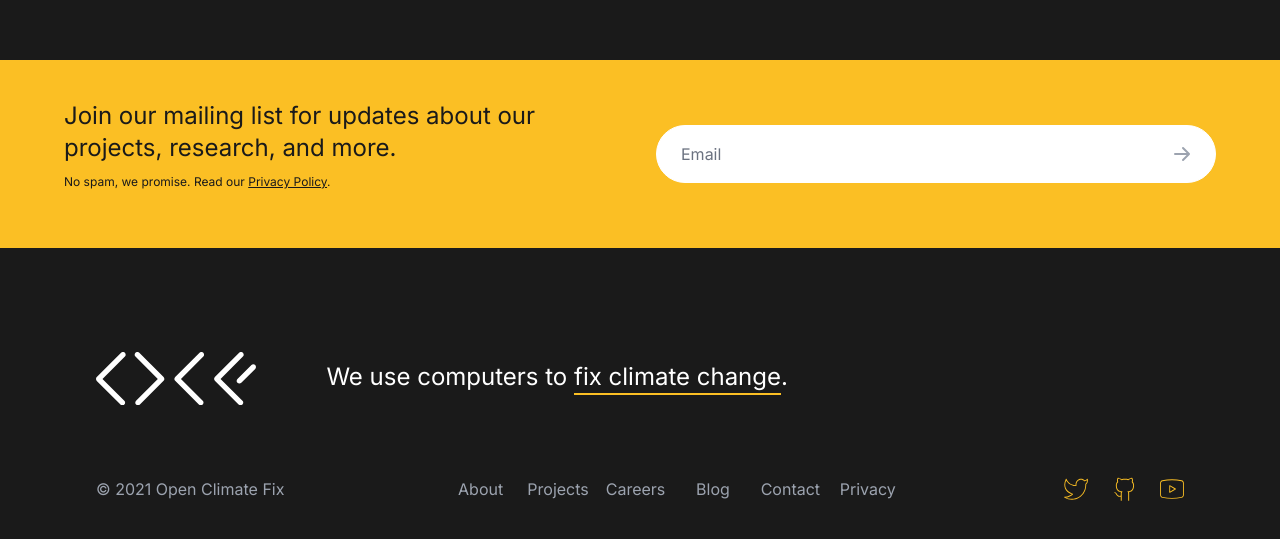
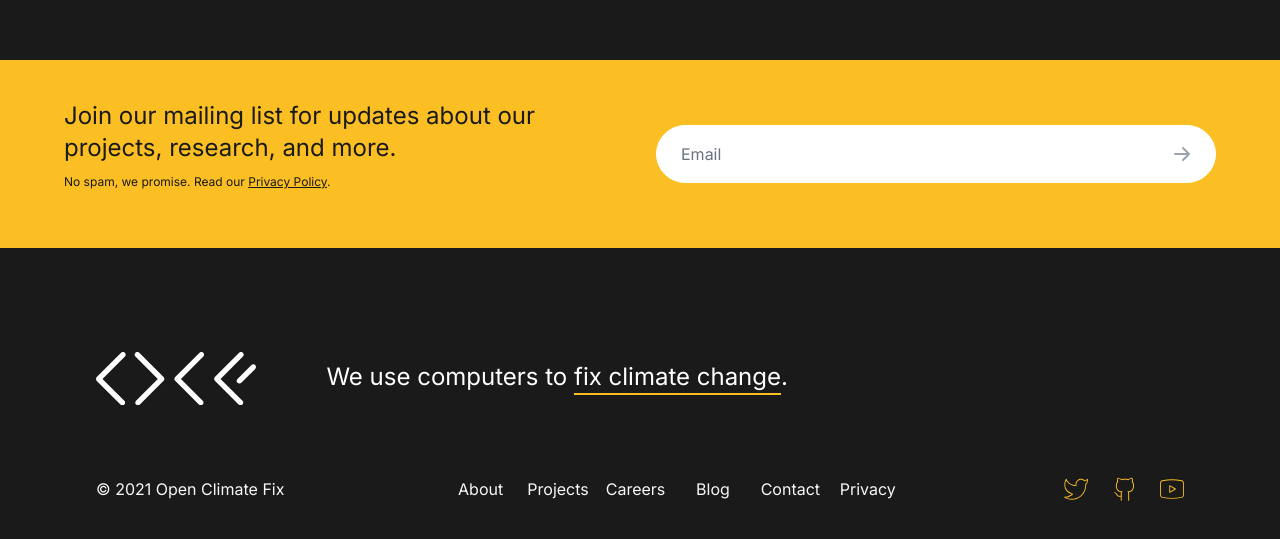
Before and after one commit to openclimatefix/website, a Next.js app: page / in a window 1280 px wide. Shown: the part 1540-2079 px from the top of the page. Built offline with nearby package versions, Linux system fonts and the light colour scheme.

Commit message:
🐛  Fix footer not using correct gray

```diff
--- a/components/footer.tsx
+++ b/components/footer.tsx
@@ -45,27 +45,27 @@ export default function Footer() {
       <h2 id="footerHeading" className="sr-only">
         Footer
       </h2>
-      <div className="max-w-6xl mx-auto py-12 px-4 sm:px-6 md:py-16 md:px-8">
+      <div className="max-w-6xl px-4 py-12 mx-auto sm:px-6 md:py-16 md:px-8">
         <div className="md:grid md:grid-cols-5 md:gap-16">
           <div
-            className="md:mt-0 mx-auto md:mx-0 py-10"
+            className="py-10 mx-auto md:mt-0 md:mx-0"
             style={{ maxWidth: "10rem" }}
           >
             <OCFIcon fill="white" />
           </div>
 
           <div className="md:col-span-4 md:flex md:items-center">
-            <p className="text-2xl text-white font-thin text-center md:text-left">
+            <p className="text-2xl font-thin text-center text-white md:text-left">
               We use computers to{" "}
-              <span className="inline-block border-yellow-400 border-b-2">
+              <span className="inline-block border-b-2 border-yellow-400">
                 fix climate change
               </span>
               .
             </p>
           </div>
         </div>
-        <div className="mt-8 lg:flex lg:items-center lg:justify-between text-gray-400">
-          <nav className="grid grid-cols-2 md:grid-cols-6 gap-4 text-center md:order-2">
+        <div className="mt-8 lg:flex lg:items-center lg:justify-between text-ocf-gray-10">
+          <nav className="grid grid-cols-2 gap-4 text-center md:grid-cols-6 md:order-2">
             {navigation.links.map(({ name, href }) => (
               <a href={href} key={name}>
                 {name}
@@ -73,7 +73,7 @@ export default function Footer() {
             ))}
           </nav>
 
-          <div className="mt-8 lg:mt-0 justify-center flex space-x-6 md:order-3">
+          <div className="flex justify-center mt-8 space-x-6 lg:mt-0 md:order-3">
             {navigation.social.map((item) => (
               <a
                 key={item.name}
@@ -81,12 +81,12 @@ export default function Footer() {
                 className="text-yellow-400 hover:text-yellow-300"
               >
                 <span className="sr-only">{item.name}</span>
-                <item.icon className="h-6 w-6" aria-hidden="true" />
+                <item.icon className="w-6 h-6" aria-hidden="true" />
               </a>
             ))}
           </div>
 
-          <p className="mt-8 text-center text-base lg:mt-0 md:order-1">
+          <p className="mt-8 text-base text-center lg:mt-0 md:order-1">
             &copy; 2021 Open Climate Fix
           </p>
         </div>
```
